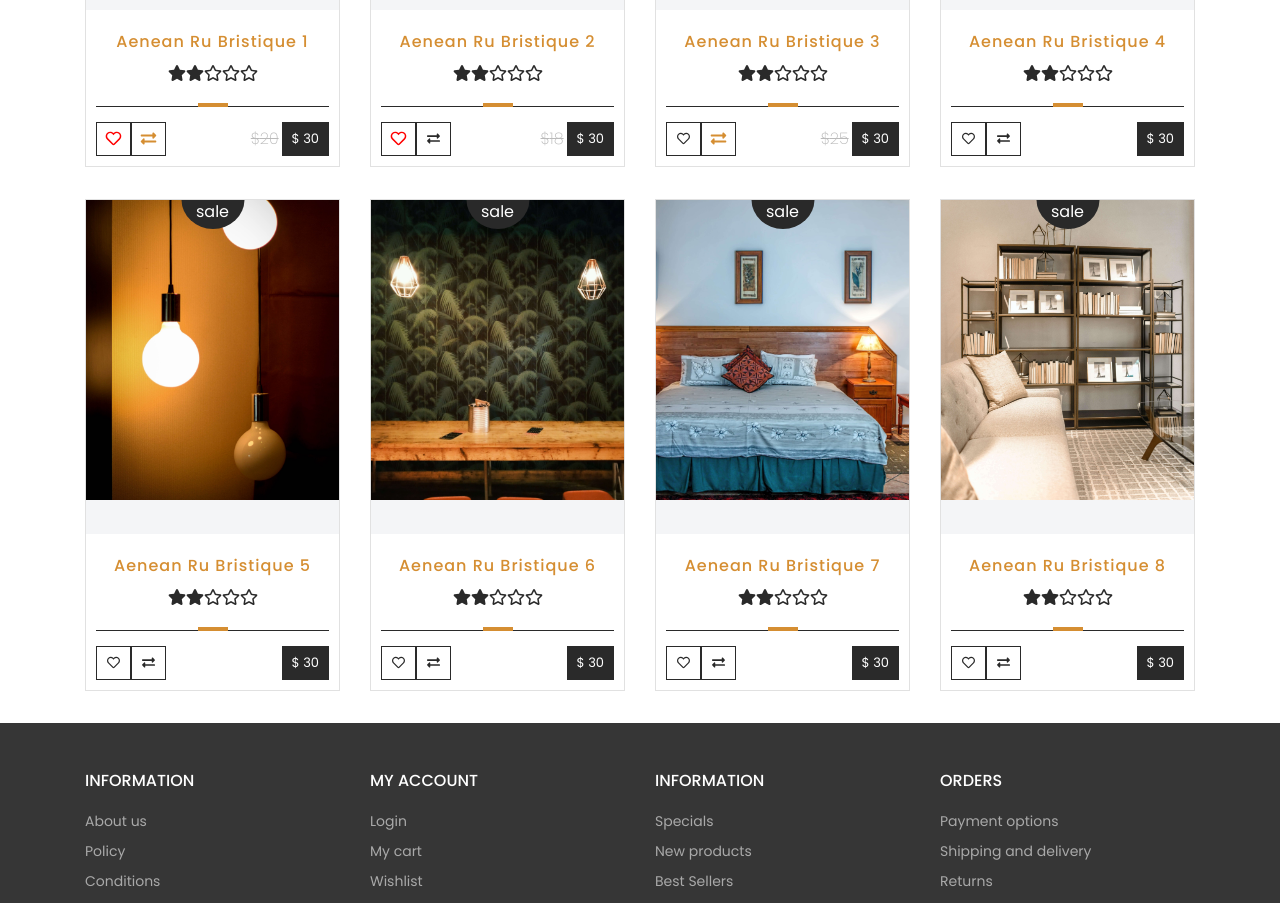
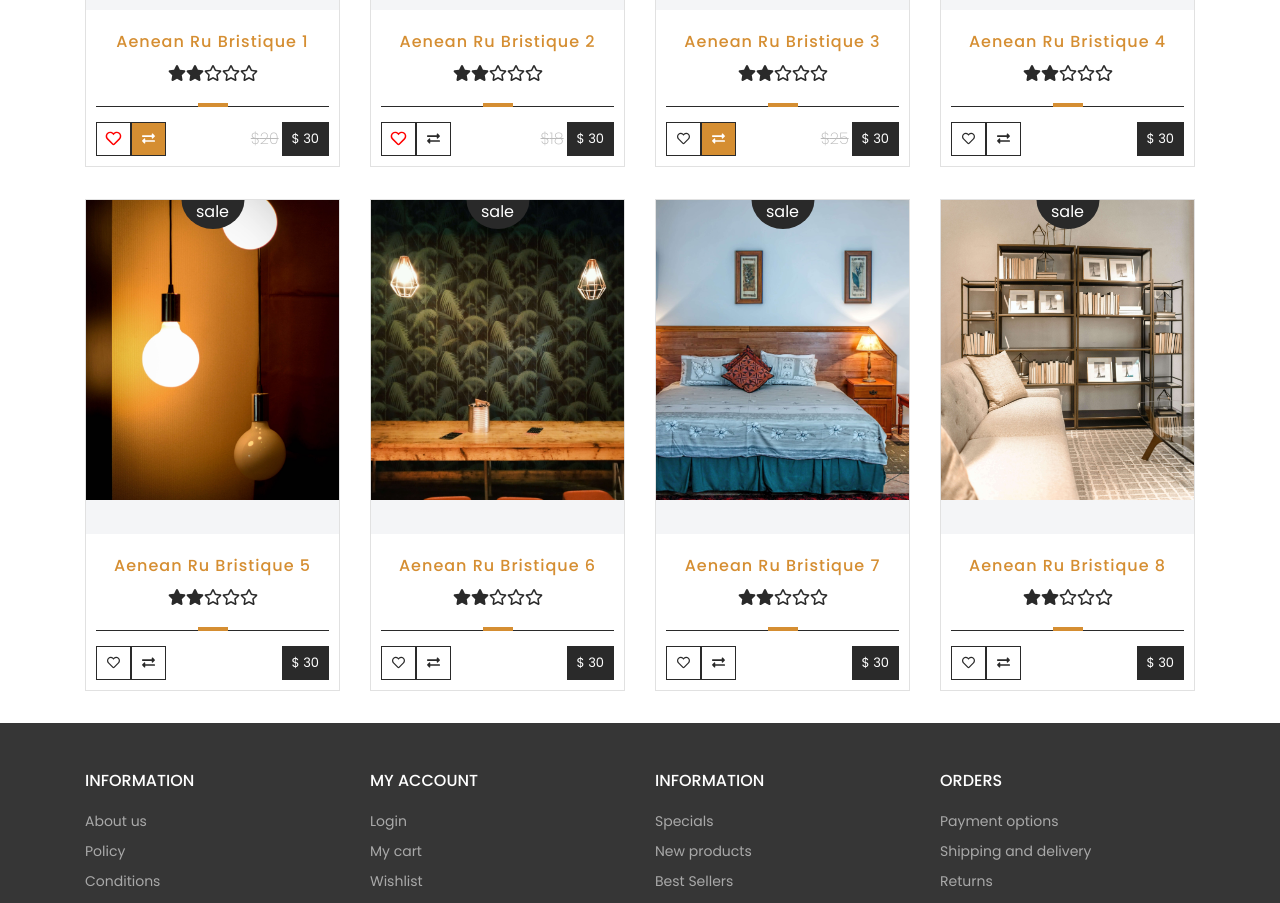
Before and after one commit to iMdPd/reactTeamProject, a React (Create React App) app: page / in a window 1280 px wide. Shown: the part 1000-1903 px from the top of the page. Built offline with nearby package versions, Linux system fonts and the light colour scheme.

Commit message:
Add styles for copmared product button

```diff
--- a/src/components/common/ProductBox/ProductBox.module.scss
+++ b/src/components/common/ProductBox/ProductBox.module.scss
@@ -82,7 +82,6 @@
     align-items: center;
   }
 
-
   .outlines {
     .favorite {
       color: $danger;
@@ -93,11 +92,8 @@
     }
 
     .compare {
-      color: $primary;
-
-      & > svg {
-        scale: 1.2;
-      }
+      background-color: $primary;
+      color: $light-text-color;
     }
   }
 
```
